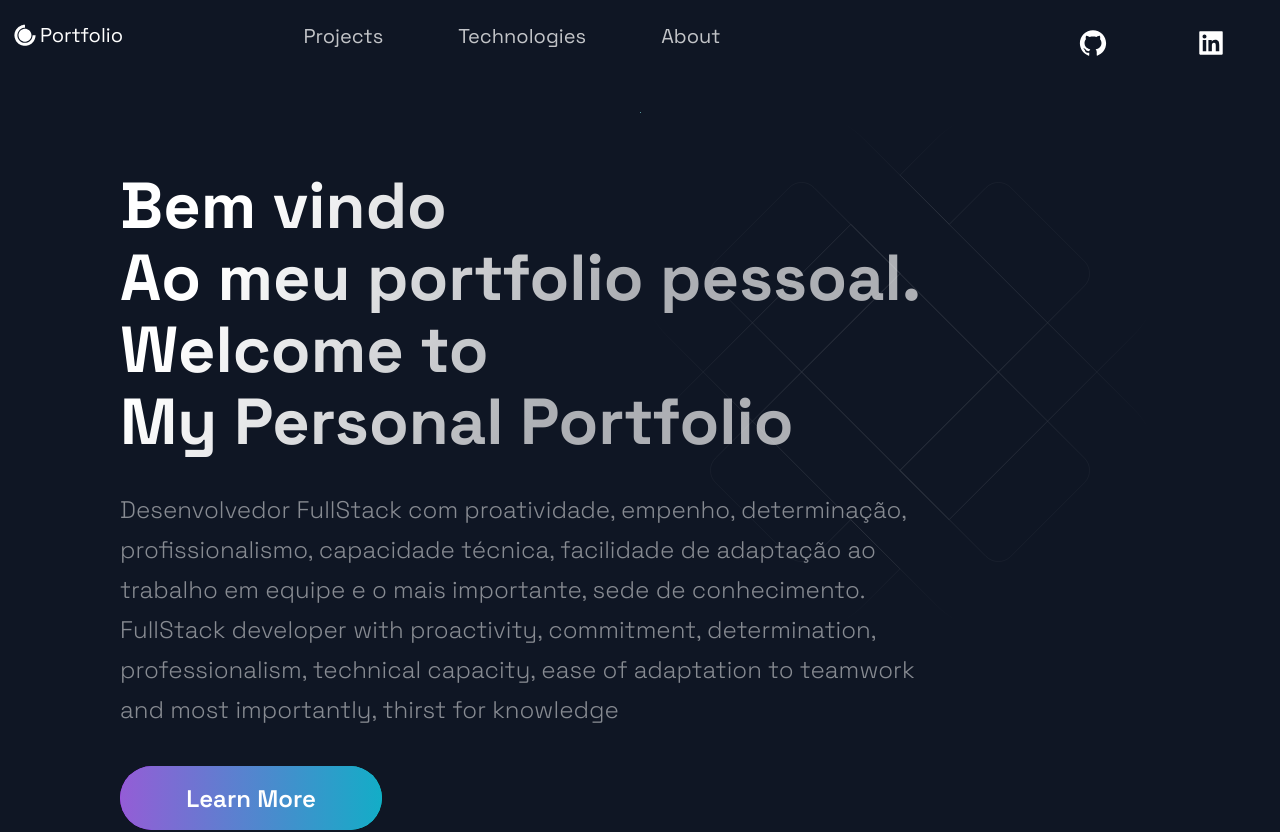
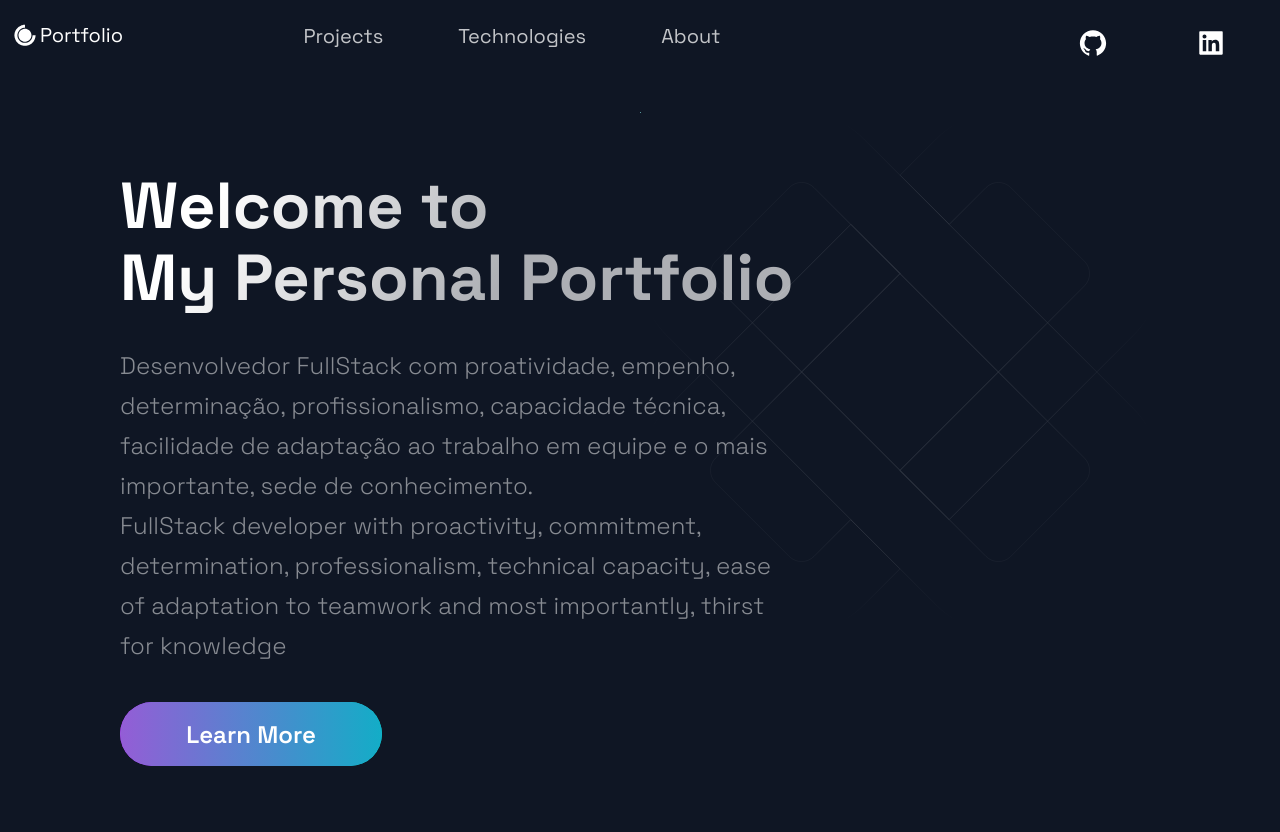
Before and after one commit to WillyRenzo/myportfolio, a Next.js app: page / in a window 1280 px wide. Shown: the top 832 px of the page. Built offline with nearby package versions, Linux system fonts and the light colour scheme.

Commit message:
fix: fixing the title from page

```diff
--- a/src/components/Hero/Hero.js
+++ b/src/components/Hero/Hero.js
@@ -8,7 +8,7 @@ const Hero = (props) => (
   <Section row nopadding>
     <LeftSection>
       <SectionTitle main center>
-        Bem vindo <br/>Ao meu portfolio pessoal. <br/>
+        {/* Bem vindo <br/>Ao meu portfolio pessoal. <br/> */}
         Welcome to <br />
         My Personal Portfolio
       </SectionTitle>
```
